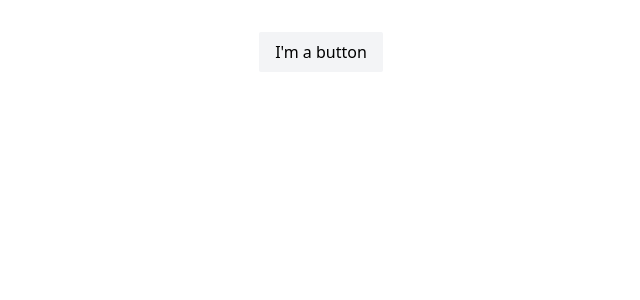
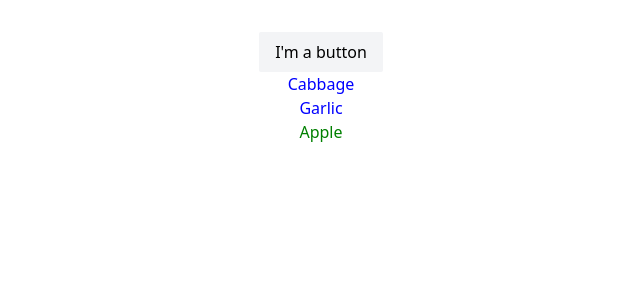
Before and after one commit to wang01h2/react-tic-tac-toe, a React (Vite) app: page / in a window 1280 px wide. Shown: the top 300 px of the page, without its empty margins (319-959 px from the left). Built offline with nearby package versions, Linux system fonts and the light colour scheme.

Commit message:
fix(App.jsx      Button.jsx): 错误的编写
错误的编写

```diff
--- a/src/App.jsx
+++ b/src/App.jsx
@@ -1,10 +1,23 @@
 import './App.css'
 import Button from "./Button.jsx";
+
+
+const products = [
+    { title: 'Cabbage', isFruit: false, id: 1 },
+    { title: 'Garlic', isFruit: false, id: 2 },
+    { title: 'Apple', isFruit: true, id: 3 },
+]
+
+const listItem = products.map(product => {
+    return <li key={product.id} style={{color: product.isFruit ? 'green' : 'blue'}}>
+        {product.title}</li>
+})
 
 function App(){
     return (
         <>
             <Button type="test" onClick={() => console.log('click done.')}>I'm a button</Button>
+            <ul>{listItem}</ul>
         </>
     )
 }
```
